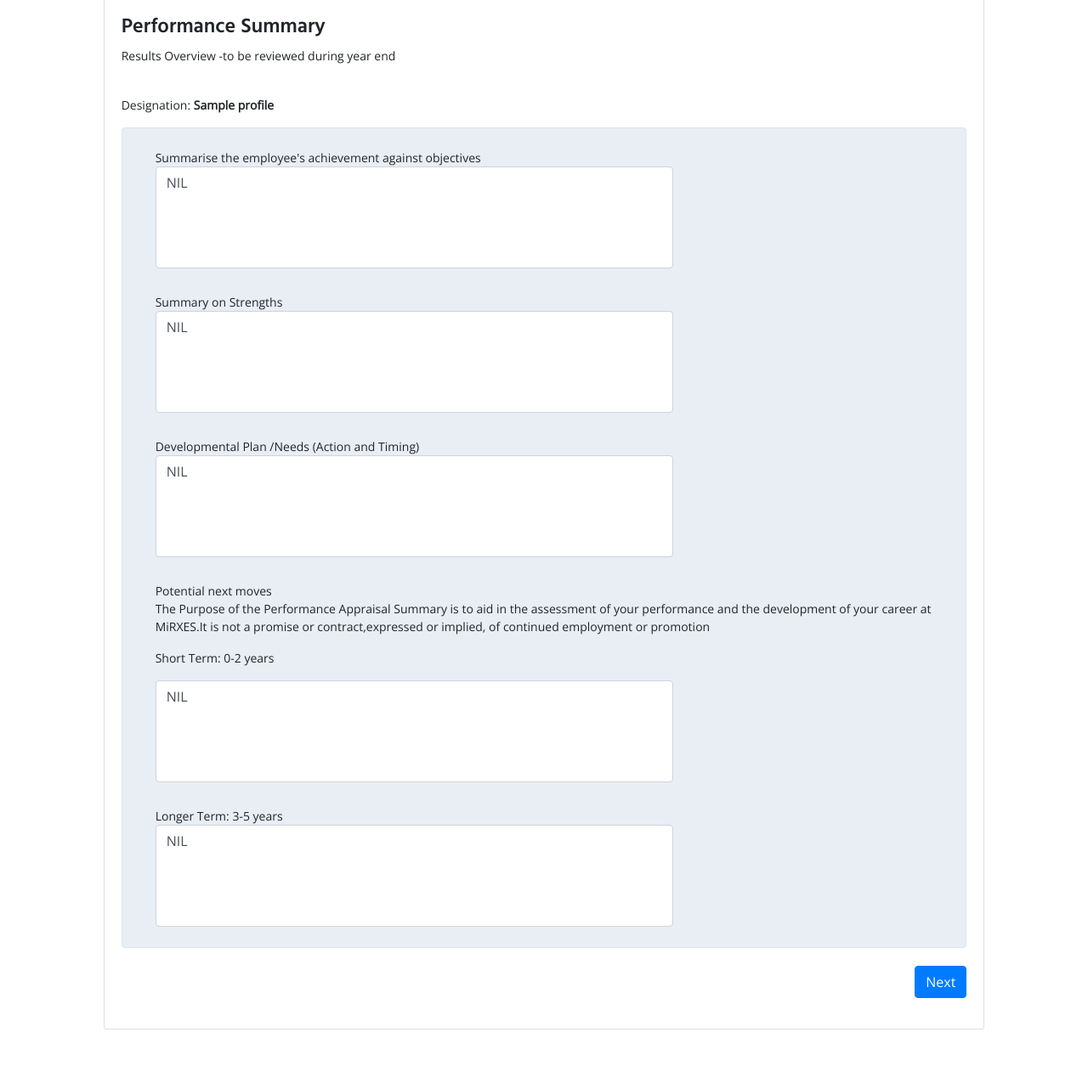
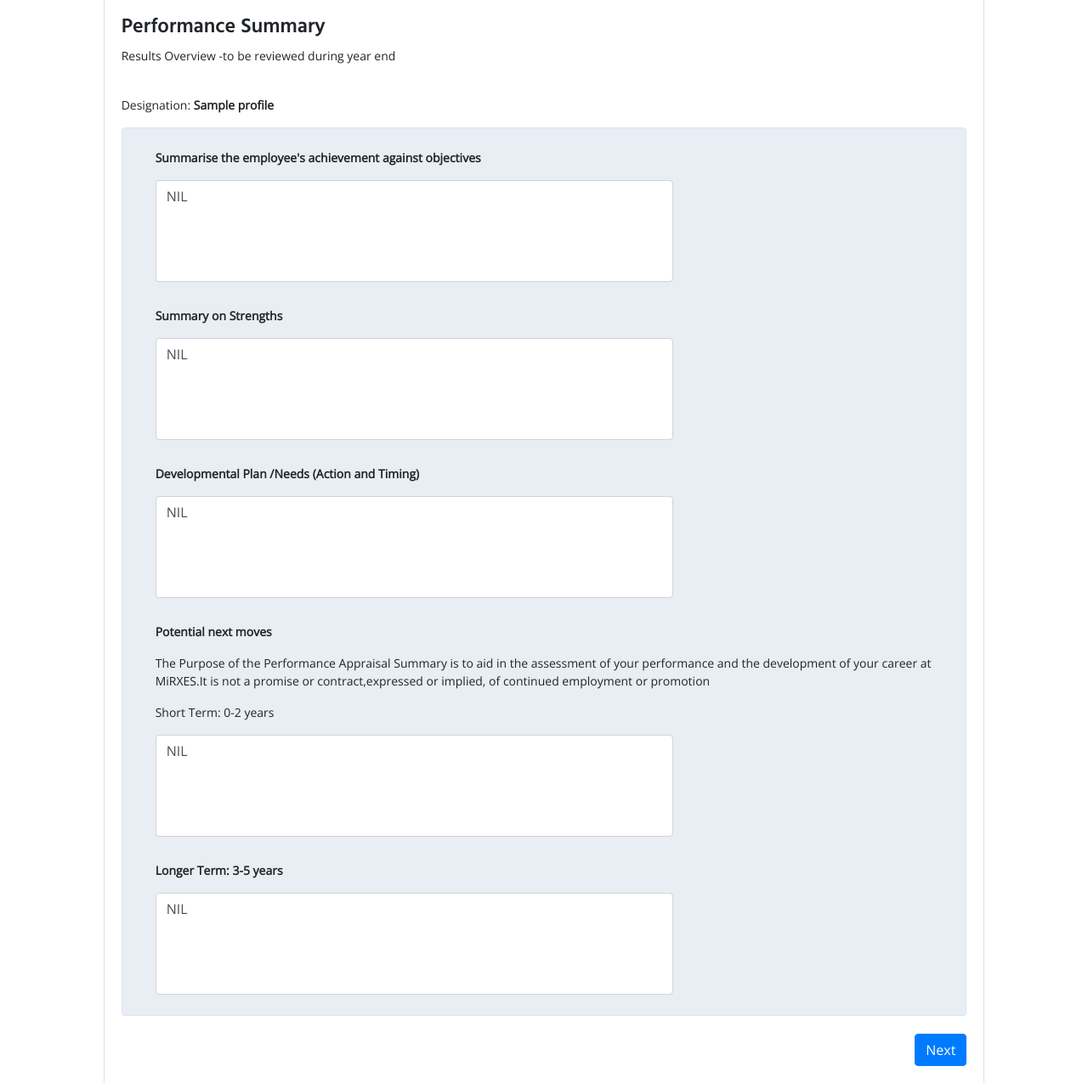
Before and after one commit to Aditya-CS2k/mirxesnew, a Django app: page /Appraisals/allusers/1/Update/Career in a window 1280 px wide. Shown: the part 270-1545 px from the top of the page at 85% size. Run offline with Django 3.2, Linux system fonts and the light colour scheme; a user stored in the database is signed in; tables that the repository leaves empty hold one stand-in row (values such as "Sample post"); grey boxes marked "Sample" are stand-in pictures; some libraries are stand-ins or nearby versions.

Commit message:
made bolder

```diff
--- a/Appraisals/templates/Appraisals/HuNet_UpdateCD.html
+++ b/Appraisals/templates/Appraisals/HuNet_UpdateCD.html
@@ -72,38 +72,48 @@
                         <div class = "card card-body form-card">
                             <div class = "row m-1">
                                 <div class = "col">
+                                    <p style="font-weight: bold;">
                                     Summarise the employee's achievement against objectives
+                                </p>
                                     {{form.Q1}}
                                 </div>
                             </div>
                             <br>
                             <div class = "row m-1">
                                 <div class = "col">
+                                    <p style="font-weight: bold">
                                     Summary on Strengths
+                                   </p>
                                     {{form.Q2}}
                                 </div>
                             </div>
                             <br>
                             <div class = "row m-1">
                                 <div class = "col">
+                                    <p style="font-weight: bold">
                                     Developmental Plan /Needs (Action and Timing)
+                                    </p>
                                     {{form.Q3}}
                                 </div>
                             </div>
                             <br>
                             <div class = "row m-1">
                                 <div class = "col">
+                                    <p style="font-weight: bold">
                                     Potential next moves
                                     <br>
                                     <p>The Purpose of the Performance Appraisal Summary is to aid in the assessment of your performance and the development of your career at MiRXES.It is not a promise or contract,expressed or implied, of continued employment or promotion</p>
                                     <p>Short Term: 0-2 years</p>
+                                    </p>
                                     {{form.Q4}}
                                 </div>
                             </div>
                              <br>
                             <div class = "row m-1">
                                 <div class = "col">
+                                    <p style="font-weight: bold">
                                     Longer Term: 3-5 years
+                                    </p>
                                     {{form.Q5}}
                                 </div>
                             </div>
```
